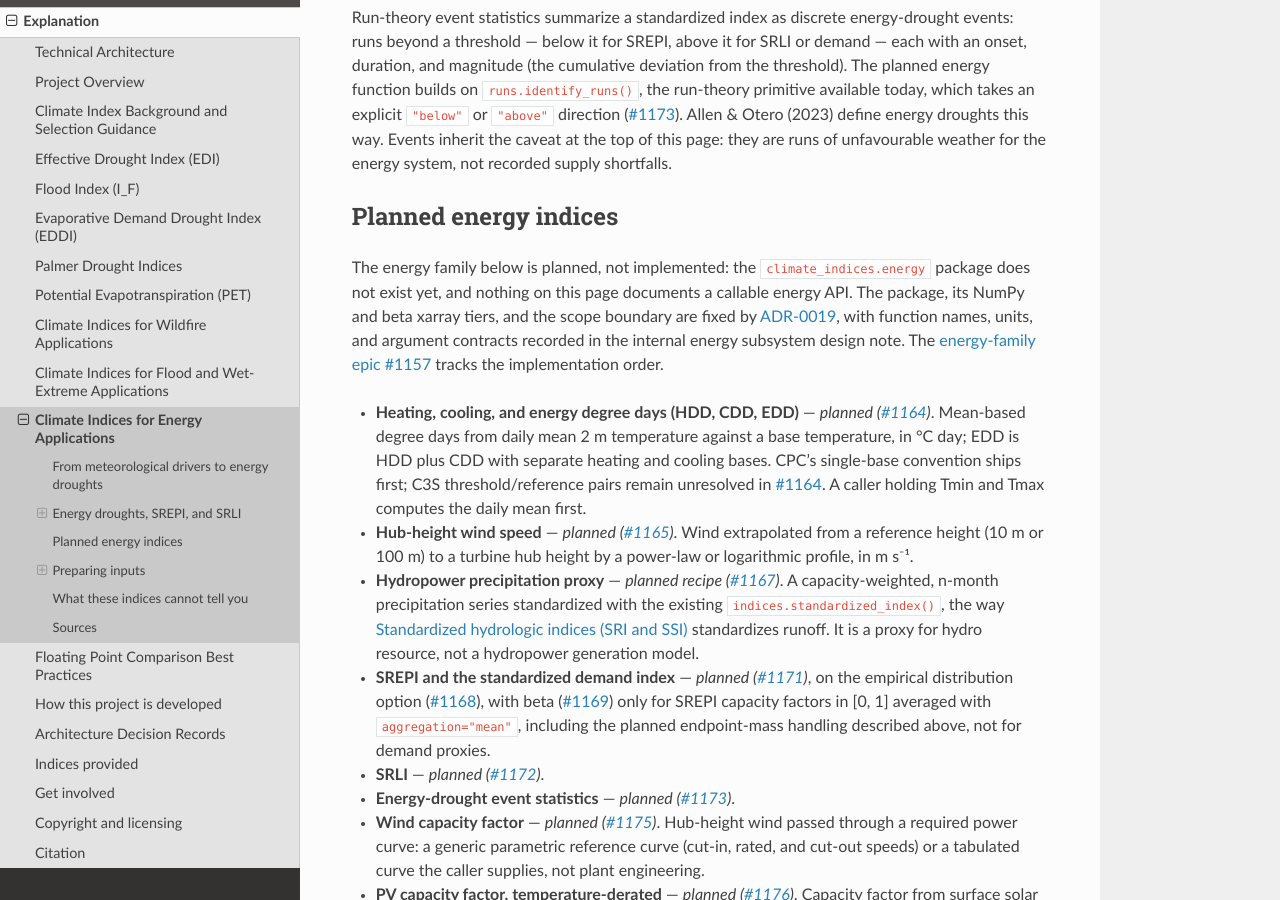
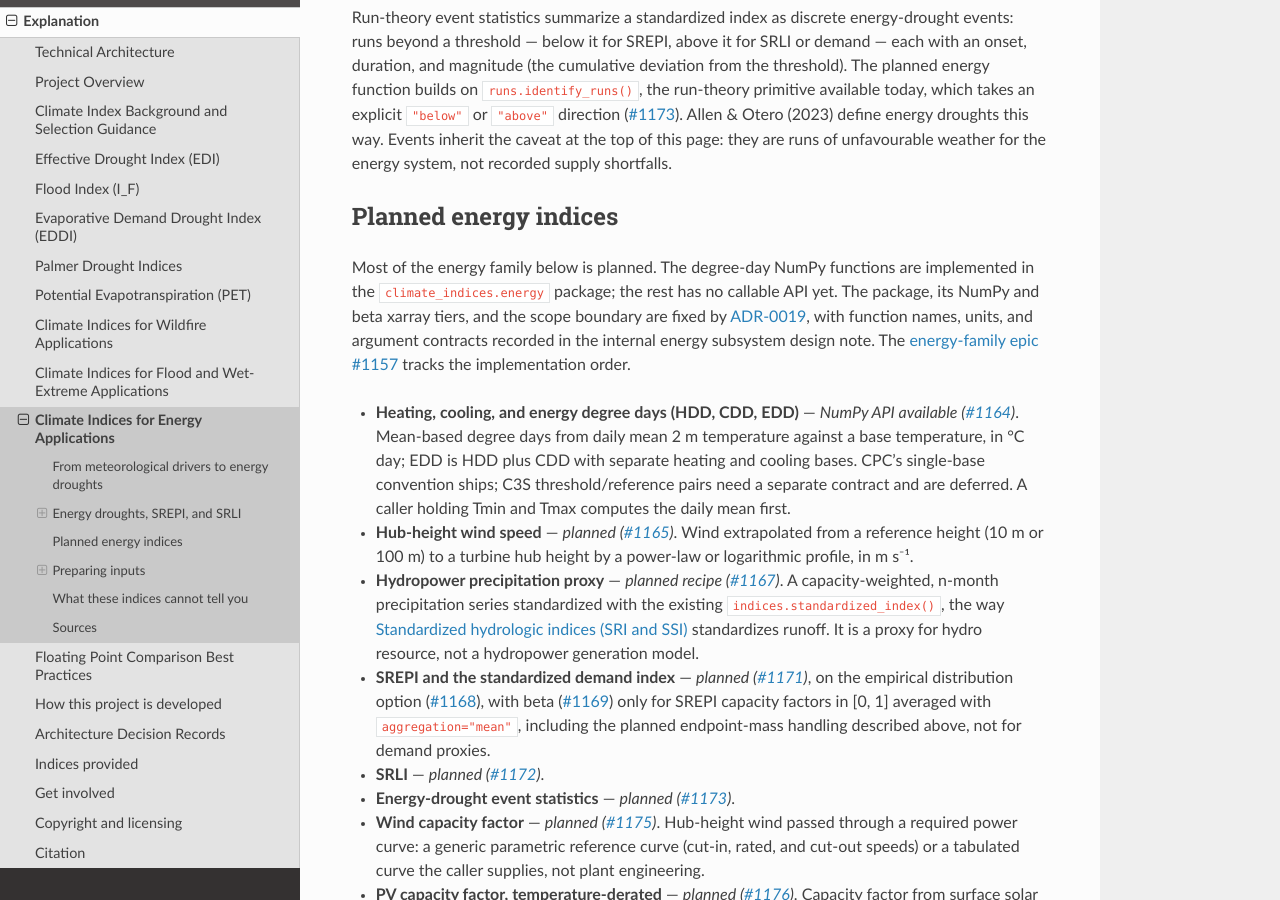
Before and after one commit to monocongo/climate_indices, a Sphinx documentation site: the page built from docs/energy_applications.md, in a window 1280 px wide and 900 px high, scrolled down 2408 px. Built offline with Sphinx 7.4.7 and the Read the Docs theme 3.1.0, drawn with Linux system fonts in a browser that asks for light colours.

Commit message:
fix(energy): address review findings on degree days
- Flip the published energy guide: the three degree-day NumPy functions are
  available (#1164); only the rest of the family stays planned.
- Correct the ADR-0019 Consequences note, which still listed decisions 1 and
  6 as unimplemented after the status amendment.
- Name NaN as well as infinity in the Raises sections, and return 0-d input
  as an array so the declared return type holds.
- Read the CPC fixture instead of restating its numbers, and cover the
  non-scalar/non-finite-base rejection path.

```diff
--- a/docs/energy_applications.md
+++ b/docs/energy_applications.md
@@ -130,20 +130,20 @@ energy system, not recorded supply shortfalls.
 
 ## Planned energy indices
 
-The energy family below is planned, not implemented: the
-`climate_indices.energy` package does not exist yet, and nothing on this page
-documents a callable energy API. The package, its NumPy and beta xarray tiers,
-and the scope boundary are fixed by
+Most of the energy family below is planned. The degree-day NumPy functions are
+implemented in the `climate_indices.energy` package; the rest has no callable
+API yet. The package, its NumPy and beta xarray tiers, and the scope boundary are
+fixed by
 [ADR-0019](adr/0019-energy-module-api-and-aggregation.md), with function names,
 units, and argument contracts recorded in the internal energy subsystem design
 note. The [energy-family epic #1157][energy-epic] tracks the implementation
 order.
 
-- **Heating, cooling, and energy degree days (HDD, CDD, EDD)** — *planned
-  ([#1164][energy-1164])*. Mean-based degree days from daily mean 2 m
+- **Heating, cooling, and energy degree days (HDD, CDD, EDD)** — *NumPy API
+  available ([#1164][energy-1164])*. Mean-based degree days from daily mean 2 m
   temperature against a base temperature, in °C day; EDD is HDD plus CDD with
-  separate heating and cooling bases. CPC's single-base convention ships first;
-  C3S threshold/reference pairs remain unresolved in [#1164][energy-1164]. A caller
+  separate heating and cooling bases. CPC's single-base convention ships;
+  C3S threshold/reference pairs need a separate contract and are deferred. A caller
   holding Tmin and Tmax computes the daily mean first.
 - **Hub-height wind speed** — *planned ([#1165][energy-1165])*. Wind
   extrapolated from a reference height (10 m or 100 m) to a turbine hub
```
Also changed, not shown: docs/adr/0019-energy-module-api-and-aggregation.md (+3 -3 lines), 2 other files.
